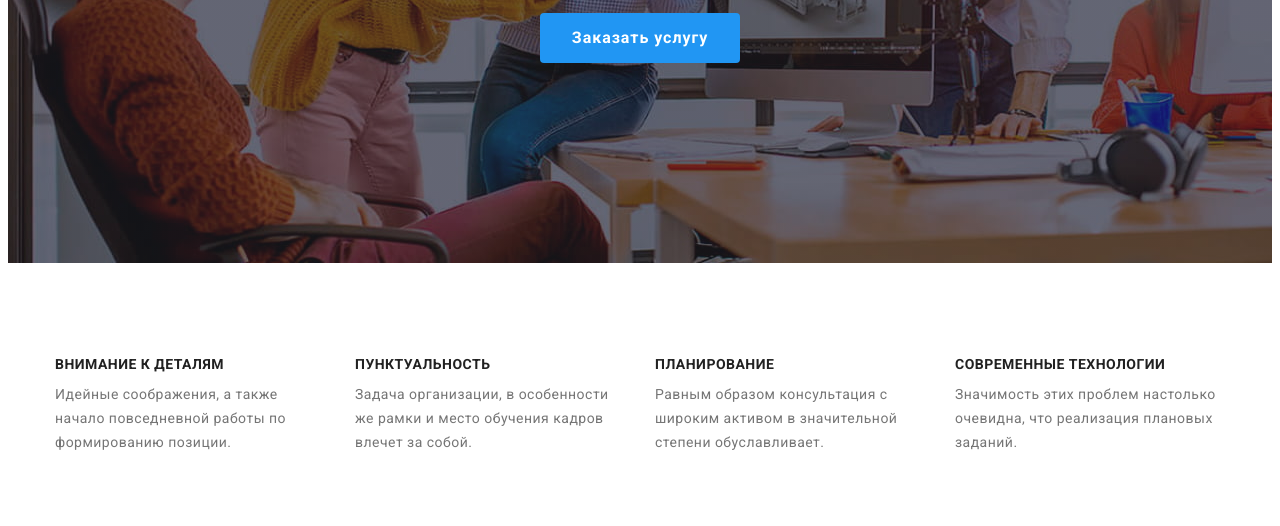
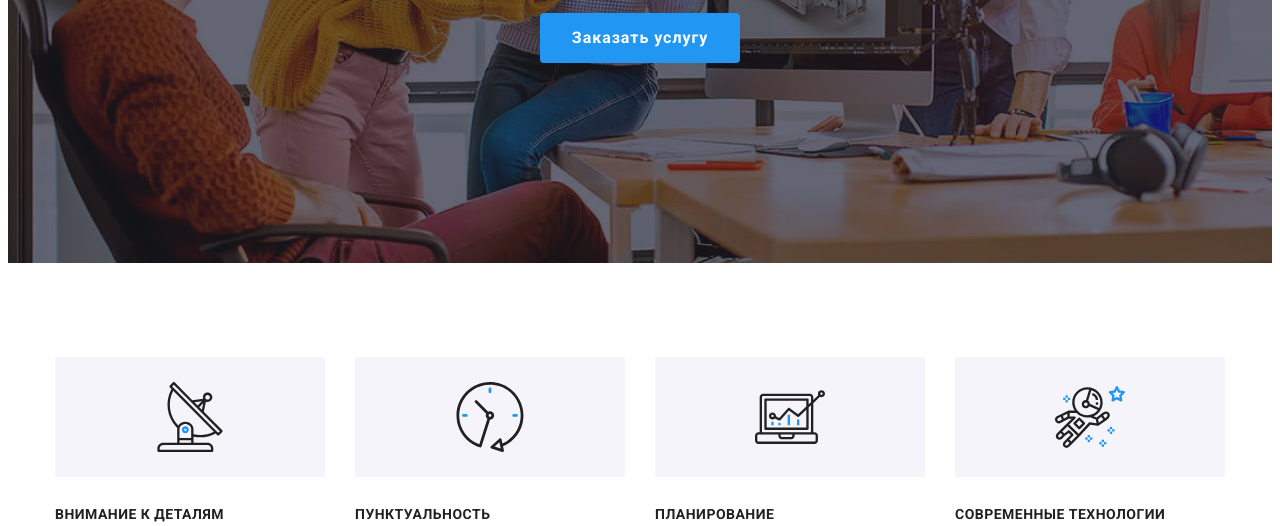
Before and after one commit to Bellik888/goit-markup-hw-04, a plain HTML site: page index.html in a window 1280 px wide. Shown: the part 426-952 px from the top of the page. Drawn offline with Linux system fonts and the light colour scheme.

Commit message:
Добавлено фон у features

```diff
--- a/css/styles.css
+++ b/css/styles.css
@@ -196,11 +196,26 @@ header {
   margin-right: calc(-1 * var(--primary-margin));
 }
 .features-lists::before {
-  contain: "";
-  display: inline-flex;
-  width: 270px;
+  display: block;
+  margin-bottom: 30px;
+  padding: 25px 100px;
+  content: "";
   height: 120px;
-  border: 1px solid tomato;
+  background-color: var(--ourteam-bgc-color);
+  background-repeat: no-repeat;
+  background-position: center;
+}
+.features-lists:nth-child(1)::before {
+  background-image: url(../image/features/Group.svg);
+}
+.features-lists:nth-child(2)::before {
+  background-image: url(../image/features/clock\ 1.svg);
+}
+.features-lists:nth-child(3)::before {
+  background-image: url(../image/features/diagram\ 1.svg);
+}
+.features-lists:nth-child(4)::before {
+  background-image: url(../image/features/astronaut\ 1.svg);
 }
 .features-lists {
   flex-basis: calc((100% - 30px * var(--grid-item)) / var(--grid-item));
```
